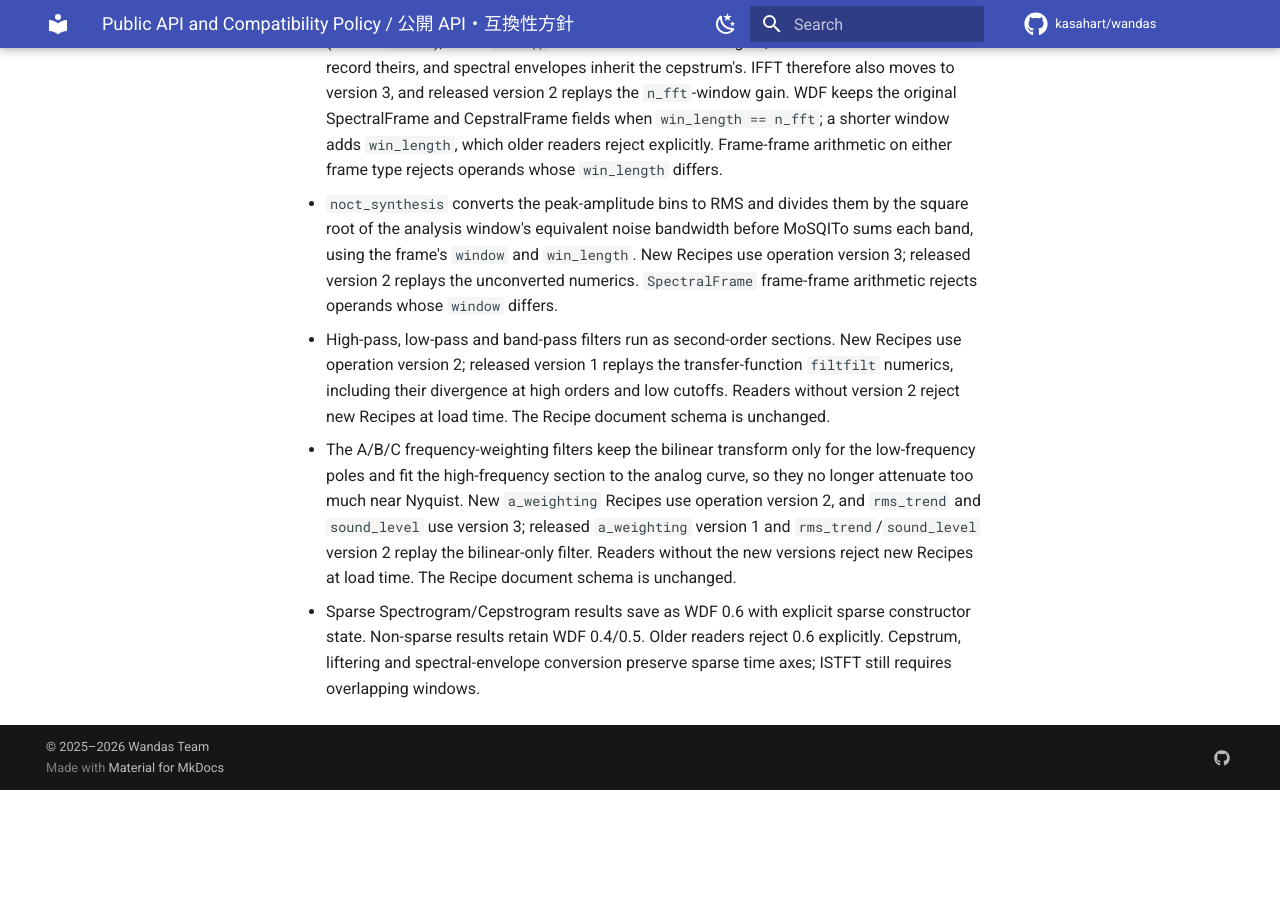
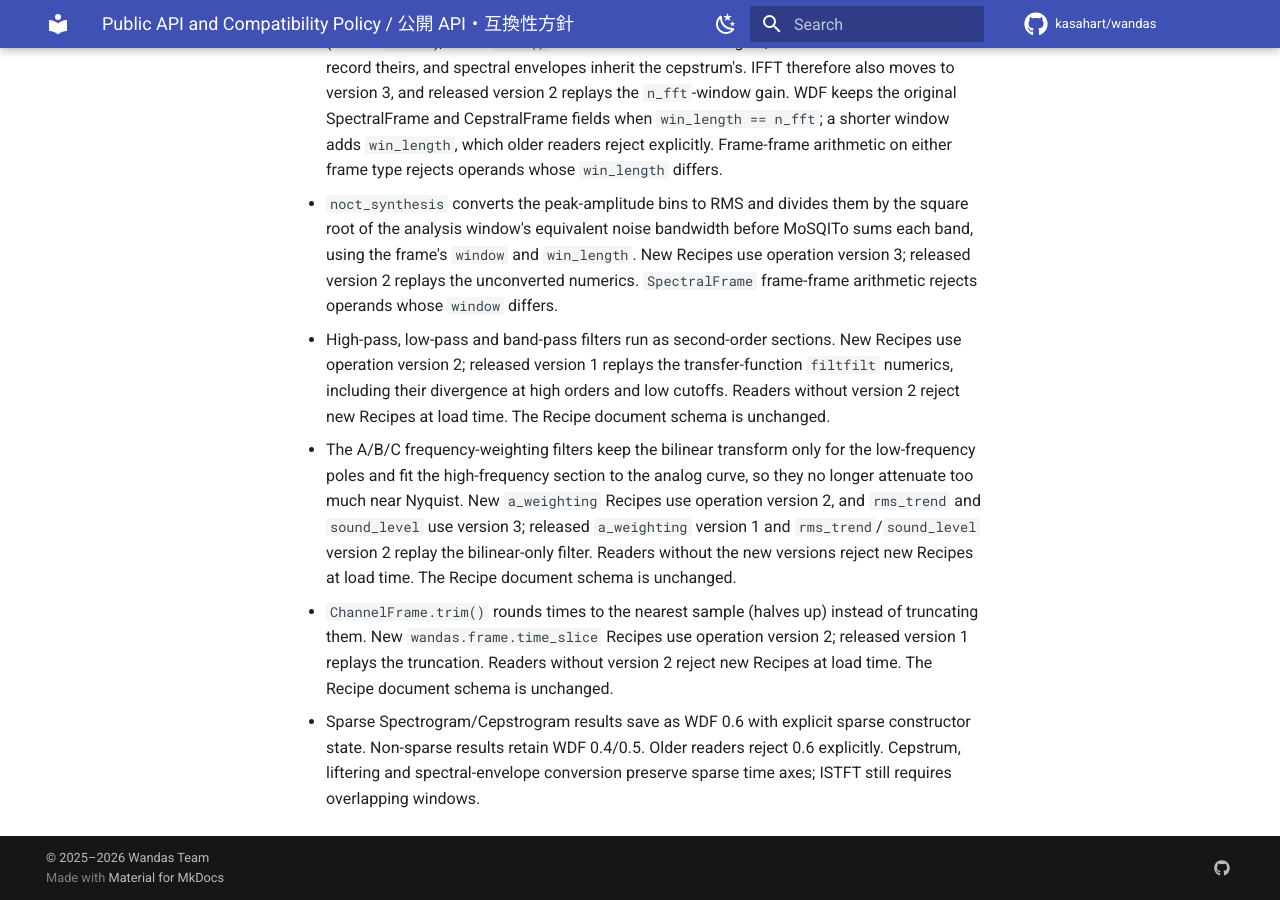
Before and after one commit to kasahart/wandas, an MkDocs documentation site: the page built from docs/src/explanation/public-api-stability.md, in a window 1280 px wide and 900 px high, scrolled down 1646 px. Built offline with MkDocs 1.6.1 and Material for MkDocs 9.7.7, drawn with Linux system fonts in a browser that asks for light colours; comment, search, counter and statistics services are not loaded; before the commit the page ends 2436 px from its top, so only the background shows below that.

Commit message:
docs: list the trim() rounding change as a Stable change and in the stability page (#618)
Co-Authored-By: Claude Opus 5.5 <noreply@anthropic.com>
Claude-Session: https://claude.ai/code/session_01EZ3UJkWgKRdyaFD4VAC8Pp

```diff
--- a/docs/src/explanation/public-api-stability.md
+++ b/docs/src/explanation/public-api-stability.md
@@ -83,6 +83,11 @@ API詳細は生成された[API Reference](../api/index.md)とPython docstring
   `rms_trend`/`sound_level` version 2 replay the bilinear-only filter.
   Readers without the new versions reject new Recipes at load time. The
   Recipe document schema is unchanged.
+- `ChannelFrame.trim()` rounds times to the nearest sample (halves up) instead
+  of truncating them. New `wandas.frame.time_slice` Recipes use operation
+  version 2; released version 1 replays the truncation. Readers without
+  version 2 reject new Recipes at load time. The Recipe document schema is
+  unchanged.
 - Sparse Spectrogram/Cepstrogram results save as WDF 0.6 with explicit sparse
   constructor state. Non-sparse results retain WDF 0.4/0.5. Older readers reject
   0.6 explicitly. Cepstrum, liftering and spectral-envelope conversion preserve
```
Also changed, not shown: docs/src/release-notes/v0.13.0.md (+2 -2 lines).
